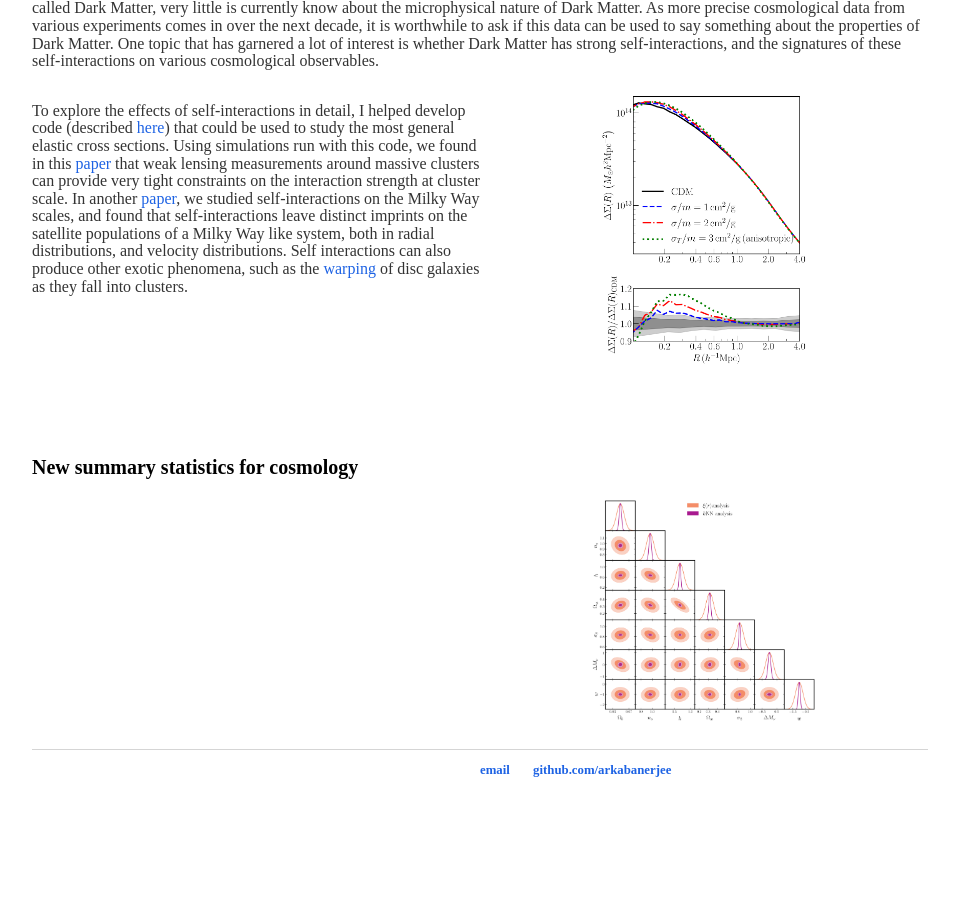
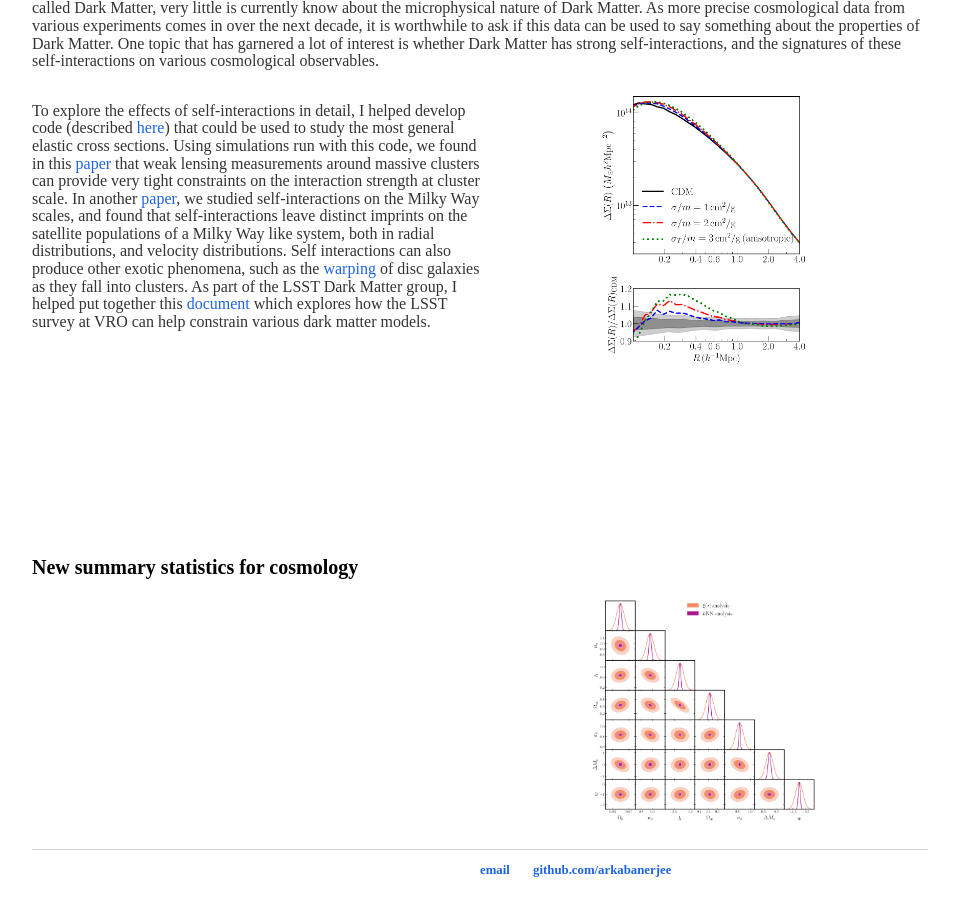
Before and after one commit to arkabanerjee/arkabanerjee.github.io, a Jekyll site: the page built from research/index.html, in a window 1280 px wide and 900 px high, scrolled down 995 px. Shown: the whole window, without its empty margins (160-1119 px from the left). Built offline with Jekyll 4.4.1, drawn with Linux system fonts in a browser that asks for light colours; before the commit the page ends 1833 px from its top, so only the background shows below that.

Commit message:
SIDM added

```diff
--- a/index.html
+++ b/index.html
@@ -8,5 +8,5 @@
 <div class="blurb">
 	<h1>Welcome to my homepage!</h1>
 	<p>I'm a cosmologist and currently a KIPAC fellow at the Kavli Institute for Particle Astrophysics and Cosmology (<a href="https://kipac.stanford.edu/">KIPAC</a>) at Stanford University and SLAC National Accelerator and Laboratory. My research focuses primarily on the connections between fundamental physics at microscopic scales, and the formation and evolution of structures, like galaxies and voids, out to the largest scale we can see (and not see!) in the Universe. I use a wide range of techniques - including developing new simulation methods, identifying useful summary statistics for cosmological data, and forecasting parameter constraints for various upcoming cosmological surveys, to help probe these connections in detail. You can find more about my research <a href="/research">here</a>.</p>
-	<p>I received my undegraduate degree in Physics from <a href="https://www.ststephens.edu/">St. Stephen's College</a>, in Delhi, India, and my Master's degree from the <a href="https://www.tifr.res.in/">Tata Institute for Fundamental Research</a>, in Mumbai, India. I received my Phd in Physics at the <a href="https://physics.illinois.edu/">University of Illinois, Urbana-Champaign</a> working with <a href="http://www.perimeterinstitute.ca/people/neal-dalal">Prof. Neal Dalal</a>.</p>
+	<p>I received my undegraduate degree in Physics from <a href="https://www.ststephens.edu/">St. Stephen's College</a>, in Delhi, India, and my Master's degree from the <a href="https://www.tifr.res.in/">Tata Institute of Fundamental Research</a>, in Mumbai, India. I received my Phd in Physics at the <a href="https://physics.illinois.edu/">University of Illinois, Urbana-Champaign</a> working with <a href="http://www.perimeterinstitute.ca/people/neal-dalal">Prof. Neal Dalal</a>.</p>
 </div><!-- /.blurb -->
--- a/research/index.html
+++ b/research/index.html
@@ -21,10 +21,10 @@
     <h3>Dark Matter Self-interactions</h3>
     <p>While cosmology and other extragalactic phenomena provide the strongest evidence for an invisible clustering component of the Universe called Dark Matter, very little is currently know about the microphysical nature of Dark Matter. As more precise cosmological data from various experiments comes in over the next decade, it is worthwhile to ask if this data can be used to say something about the properties of Dark Matter. One topic that has garnered a lot of interest is whether Dark Matter has strong self-interactions, and the signatures of these self-interactions on various cosmological observables.</p>
     <div style="width: 100%;">
-        <div style="width: 50%; height: 350px; float: left;">
-            <p>To explore the effects of self-interactions in detail, I helped develop code (described <a href="https://arxiv.org/abs/1906.12026">here</a>) that could be used to study the most general elastic cross sections. Using simulations run with this code, we found in this <a href="https://arxiv.org/abs/1906.12026">paper</a> that weak lensing measurements around massive clusters can provide very tight constraints on the interaction strength at cluster scale. In another <a href="https://arxiv.org/abs/2001.08754">paper</a>, we studied self-interactions on the Milky Way scales, and found that self-interactions leave distinct imprints on the satellite populations of a Milky Way like system, both in radial distributions, and velocity distributions. Self interactions can also produce other exotic phenomena, such as the <a href="https://arxiv.org/abs/1712.04841">warping</a> of disc galaxies as they fall into clusters.</p>
+        <div style="width: 50%; height: 450px; float: left;">
+            <p>To explore the effects of self-interactions in detail, I helped develop code (described <a href="https://arxiv.org/abs/1906.12026">here</a>) that could be used to study the most general elastic cross sections. Using simulations run with this code, we found in this <a href="https://arxiv.org/abs/1906.12026">paper</a> that weak lensing measurements around massive clusters can provide very tight constraints on the interaction strength at cluster scale. In another <a href="https://arxiv.org/abs/2001.08754">paper</a>, we studied self-interactions on the Milky Way scales, and found that self-interactions leave distinct imprints on the satellite populations of a Milky Way like system, both in radial distributions, and velocity distributions. Self interactions can also produce other exotic phenomena, such as the <a href="https://arxiv.org/abs/1712.04841">warping</a> of disc galaxies as they fall into clusters. As part of the LSST Dark Matter group, I helped put together this <a href="https://arxiv.org/abs/1902.01055">document</a> which explores how the LSST survey at VRO can help constrain various dark matter models.</p>
         </div>
-        <div style="margin-left: 50%; height: 350px;">
+        <div style="margin-left: 50%; height: 450px;">
             <img src="forecast_y3_lsst.png"  class="center">
         </div>
     </div>
```
